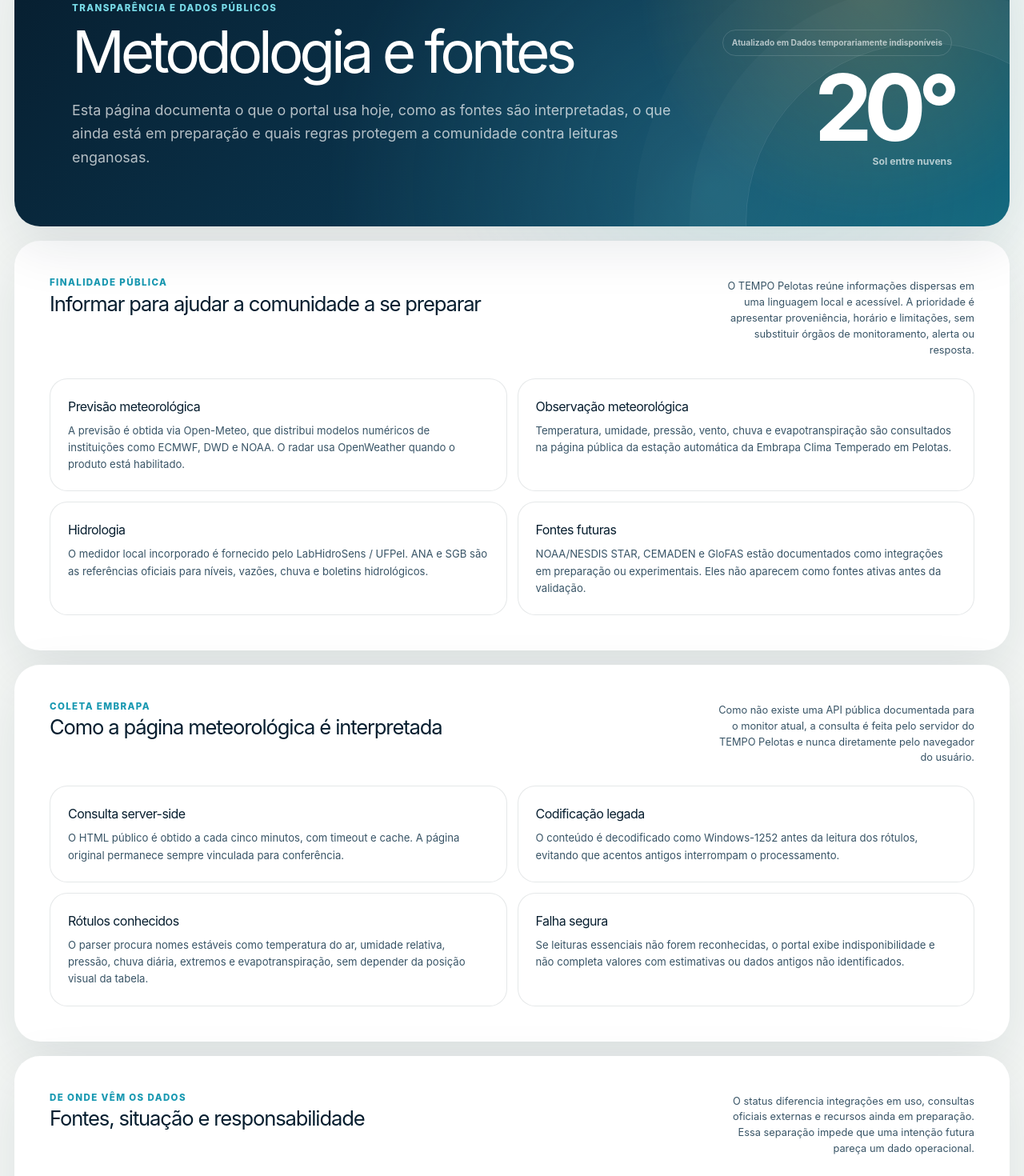
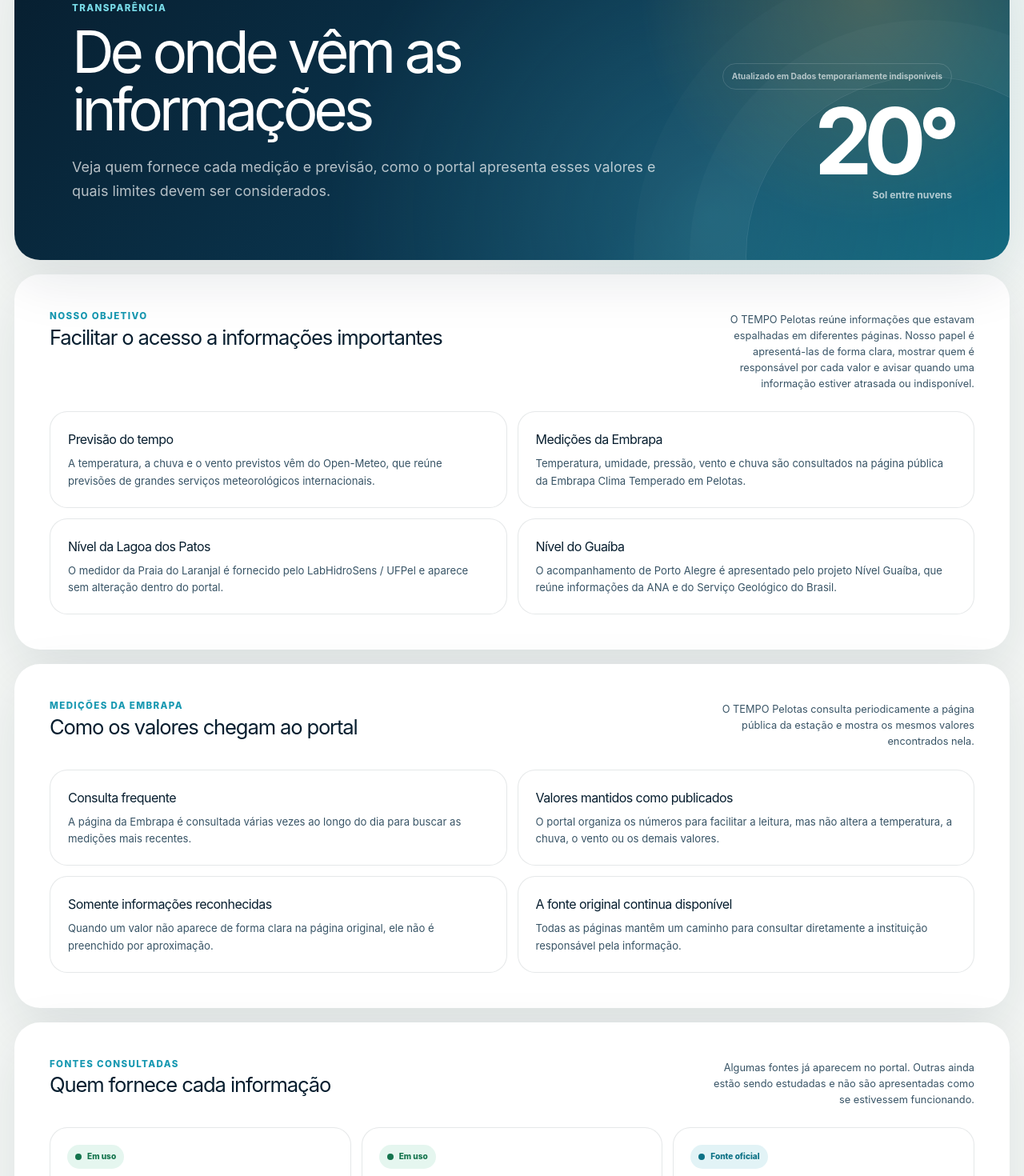
Before and after one commit to agenciamobi/tempopelotas, a Next.js app: page /metodologia in a window 1280 px wide. Shown: the part 180-1650 px from the top of the page at 80% size. Built offline with nearby package versions, Linux system fonts and the light colour scheme; no server answers.

Commit message:
Reescreve página de fontes para linguagem acessível

```diff
--- a/app/metodologia/page.tsx
+++ b/app/metodologia/page.tsx
@@ -11,48 +11,48 @@ import { getPelotasWeather } from "@/lib/weather-service";
 export const revalidate = 600;
 
 export const metadata: Metadata = {
-  title: "Metodologia, fontes e dados do TEMPO Pelotas",
+  title: "De onde vêm as informações do TEMPO Pelotas",
   description:
-    "Conheça as fontes meteorológicas e hidrológicas, observações da Embrapa, regras de validação, limitações e endpoints públicos do TEMPO Pelotas.",
+    "Saiba de onde vêm a previsão, as medições da Embrapa, o nível da lagoa e as informações sobre o Guaíba.",
   alternates: { canonical: "/metodologia" },
   openGraph: {
-    title: "Metodologia e fontes do TEMPO Pelotas",
+    title: "Fontes das informações do TEMPO Pelotas",
     description:
-      "Transparência sobre previsão, observações meteorológicas, nível da lagoa, radar e integrações hidrológicas.",
+      "Veja quem fornece cada informação e quais cuidados o portal toma antes de exibi-la.",
     url: "/metodologia",
   },
 };
 
 const validationRules = [
   {
-    title: "Origem identificada",
+    title: "Sempre mostramos a fonte",
     description:
-      "Cada informação deve manter instituição responsável, fonte original, horário de consulta e local de referência.",
+      "Cada informação deve indicar quem é responsável pela medição ou previsão e quando ela foi atualizada.",
   },
   {
-    title: "Sem regressão de horário",
+    title: "Uma leitura antiga não substitui uma nova",
     description:
-      "Ao persistir séries próprias, uma leitura mais antiga não deve substituir a última medição válida conhecida.",
+      "Quando guardamos valores anteriores, impedimos que uma informação mais velha apareça como se fosse a mais recente.",
   },
   {
-    title: "Valores hidrológicos válidos",
+    title: "Só mostramos valores reconhecidos",
     description:
-      "Quando a API oficial estiver integrada, registros sem nível válido serão descartados e dados de chuva não serão tratados como nível do corpo hídrico.",
+      "Quando um número não pode ser confirmado, ele é ignorado e a página informa que a medição está indisponível.",
   },
   {
-    title: "Observação separada de previsão",
+    title: "Medição e previsão são diferentes",
     description:
-      "Dados medidos, resultados de modelos numéricos e alertas oficiais permanecem identificados como categorias diferentes.",
+      "O que foi medido por uma estação aparece separado do que está previsto para as próximas horas ou dias.",
   },
   {
-    title: "Falha visível",
+    title: "Falhas ficam visíveis",
     description:
-      "Sensor atrasado, indisponibilidade da fonte, mudança no HTML ou uso de contingência deve ser informado sem apresentar estimativa como medição real.",
+      "Quando uma estação atrasa, uma página fica fora do ar ou uma informação não pode ser lida, o visitante é avisado.",
   },
   {
-    title: "Sem alerta inventado",
+    title: "Não criamos alertas oficiais",
     description:
-      "O portal não cria cotas locais de atenção, alerta ou inundação sem documentação técnica da autoridade responsável.",
+      "O portal não inventa marcas de risco para bairros e não substitui os avisos da Defesa Civil e das autoridades responsáveis.",
   },
 ];
 
@@ -61,10 +61,10 @@ export default async function MetodologiaPage() {
 
   const techArticleSchema = {
     "@context": "https://schema.org",
-    "@type": "TechArticle",
-    headline: "Metodologia, fontes e proveniência do TEMPO Pelotas",
+    "@type": "Article",
+    headline: "Fontes das informações do TEMPO Pelotas",
     description:
-      "Documentação pública sobre dados meteorológicos e hidrológicos utilizados pelo portal.",
+      "Explicação pública sobre a origem e os cuidados adotados com as informações exibidas no portal.",
     url: absoluteUrl("/metodologia"),
     inLanguage: "pt-BR",
     dateModified: new Date().toISOString(),
@@ -77,9 +77,9 @@ export default async function MetodologiaPage() {
   return (
     <ForecastPageShell
       weather={weather}
-      eyebrow="Transparência e dados públicos"
-      title="Metodologia e fontes"
-      description="Esta página documenta o que o portal usa hoje, como as fontes são interpretadas, o que ainda está em preparação e quais regras protegem a comunidade contra leituras enganosas."
+      eyebrow="Transparência"
+      title="De onde vêm as informações"
+      description="Veja quem fornece cada medição e previsão, como o portal apresenta esses valores e quais limites devem ser considerados."
       currentPath="/metodologia"
     >
       <script
@@ -92,43 +92,39 @@ export default async function MetodologiaPage() {
       <section className="topic-section" aria-labelledby="method-purpose-title">
         <div className="section-heading">
           <div>
-            <span className="eyebrow">Finalidade pública</span>
-            <h2 id="method-purpose-title">Informar para ajudar a comunidade a se preparar</h2>
+            <span className="eyebrow">Nosso objetivo</span>
+            <h2 id="method-purpose-title">Facilitar o acesso a informações importantes</h2>
           </div>
           <p>
-            O TEMPO Pelotas reúne informações dispersas em uma linguagem local e acessível. A
-            prioridade é apresentar proveniência, horário e limitações, sem substituir órgãos de
-            monitoramento, alerta ou resposta.
+            O TEMPO Pelotas reúne informações que estavam espalhadas em diferentes páginas. Nosso papel
+            é apresentá-las de forma clara, mostrar quem é responsável por cada valor e avisar quando uma
+            informação estiver atrasada ou indisponível.
           </p>
         </div>
 
         <div className="methodology-rules-grid">
           <article>
-            <h3>Previsão meteorológica</h3>
+            <h3>Previsão do tempo</h3>
             <p>
-              A previsão é obtida via Open-Meteo, que distribui modelos numéricos de instituições
-              como ECMWF, DWD e NOAA. O radar usa OpenWeather quando o produto está habilitado.
+              A temperatura, a chuva e o vento previstos vêm do Open-Meteo, que reúne previsões de grandes serviços meteorológicos internacionais.
             </p>
           </article>
           <article>
-            <h3>Observação meteorológica</h3>
+            <h3>Medições da Embrapa</h3>
             <p>
-              Temperatura, umidade, pressão, vento, chuva e evapotranspiração são consultados na
-              página pública da estação automática da Embrapa Clima Temperado em Pelotas.
+              Temperatura, umidade, pressão, vento e chuva são consultados na página pública da Embrapa Clima Temperado em Pelotas.
             </p>
           </article>
           <article>
-            <h3>Hidrologia</h3>
+            <h3>Nível da Lagoa dos Patos</h3>
             <p>
-              O medidor local incorporado é fornecido pelo LabHidroSens / UFPel. ANA e SGB são as
-              referências oficiais para níveis, vazões, chuva e boletins hidrológicos.
+              O medidor da Praia do Laranjal é fornecido pelo LabHidroSens / UFPel e aparece sem alteração dentro do portal.
             </p>
           </article>
           <article>
-            <h3>Fontes futuras</h3>
+            <h3>Nível do Guaíba</h3>
             <p>
-              NOAA/NESDIS STAR, CEMADEN e GloFAS estão documentados como integrações em preparação ou
-              experimentais. Eles não aparecem como fontes ativas antes da validação.
+              O acompanhamento de Porto Alegre é apresentado pelo projeto Nível Guaíba, que reúne informações da ANA e do Serviço Geológico do Brasil.
             </p>
           </article>
         </div>
@@ -137,42 +133,37 @@ export default async function MetodologiaPage() {
       <section className="topic-section" aria-labelledby="method-embrapa-title">
         <div className="section-heading">
           <div>
-            <span className="eyebrow">Coleta Embrapa</span>
-            <h2 id="method-embrapa-title">Como a página meteorológica é interpretada</h2>
+            <span className="eyebrow">Medições da Embrapa</span>
+            <h2 id="method-embrapa-title">Como os valores chegam ao portal</h2>
           </div>
           <p>
-            Como não existe uma API pública documentada para o monitor atual, a consulta é feita pelo
-            servidor do TEMPO Pelotas e nunca diretamente pelo navegador do usuário.
+            O TEMPO Pelotas consulta periodicamente a página pública da estação e mostra os mesmos valores encontrados nela.
           </p>
         </div>
 
         <div className="methodology-rules-grid">
           <article>
-            <h3>Consulta server-side</h3>
+            <h3>Consulta frequente</h3>
             <p>
-              O HTML público é obtido a cada cinco minutos, com timeout e cache. A página original
-              permanece sempre vinculada para conferência.
+              A página da Embrapa é consultada várias vezes ao longo do dia para buscar as medições mais recentes.
             </p>
           </article>
           <article>
-            <h3>Codificação legada</h3>
+            <h3>Valores mantidos como publicados</h3>
             <p>
-              O conteúdo é decodificado como Windows-1252 antes da leitura dos rótulos, evitando que
-              acentos antigos interrompam o processamento.
+              O portal organiza os números para facilitar a leitura, mas não altera a temperatura, a chuva, o vento ou os demais valores.
             </p>
           </article>
           <article>
-            <h3>Rótulos conhecidos</h3>
+            <h3>Somente informações reconhecidas</h3>
             <p>
-              O parser procura nomes estáveis como temperatura do ar, umidade relativa, pressão,
-              chuva diária, extremos e evapotranspiração, sem depender da posição visual da tabela.
+              Quando um valor não aparece de forma clara na página original, ele não é preenchido por aproximação.
             </p>
           </article>
           <article>
-            <h3>Falha segura</h3>
+            <h3>A fonte original continua disponível</h3>
             <p>
-              Se leituras essenciais não forem reconhecidas, o portal exibe indisponibilidade e não
-              completa valores com estimativas ou dados antigos não identificados.
+              Todas as páginas mantêm um caminho para consultar diretamente a instituição responsável pela informação.
             </p>
           </article>
         </div>
@@ -181,12 +172,11 @@ export default async function MetodologiaPage() {
       <section className="topic-section" aria-labelledby="method-sources-title">
         <div className="section-heading">
           <div>
-            <span className="eyebrow">De onde vêm os dados</span>
-            <h2 id="method-sources-title">Fontes, situação e responsabilidade</h2>
+            <span className="eyebrow">Fontes consultadas</span>
+            <h2 id="method-sources-title">Quem fornece cada informação</h2>
           </div>
           <p>
-            O status diferencia integrações em uso, consultas oficiais externas e recursos ainda em
-            preparação. Essa separação impede que uma intenção futura pareça um dado operacional.
+            Algumas fontes já aparecem no portal. Outras ainda estão sendo estudadas e não são apresentadas como se estivessem funcionando.
           </p>
         </div>
 
@@ -200,7 +190,7 @@ export default async function MetodologiaPage() {
               <h3>{source.name}</h3>
               <p>{source.description}</p>
               <a href={source.url} target="_blank" rel="noreferrer">
-                Consultar fonte
+                Consultar responsável
                 <span aria-hidden="true">↗</span>
               </a>
             </article>
@@ -211,24 +201,24 @@ export default async function MetodologiaPage() {
       <section className="topic-section" aria-labelledby="method-stations-title">
         <div className="section-heading">
           <div>
-            <span className="eyebrow">Identificação das estações</span>
-            <h2 id="method-stations-title">Pontos de referência hidrológica</h2>
+            <span className="eyebrow">Locais de medição das águas</span>
+            <h2 id="method-stations-title">Pontos acompanhados na região</h2>
           </div>
           <p>
-            Os códigos abaixo são mantidos para rastreabilidade. Um nível em metros ou centímetros só
-            deve ser interpretado dentro da referência técnica da própria estação.
+            Cada ponto possui uma identificação própria. Como os medidores podem usar referências diferentes,
+            o número de uma cidade não deve ser comparado diretamente com o de outra.
           </p>
         </div>
 
         <div className="hydrology-stations-grid">
           {HYDROLOGY_STATIONS.map((station) => (
             <article key={station.code}>
-              <span className="station-code">ANA {station.code}</span>
+              <span className="station-code">Identificação ANA {station.code}</span>
               <small>{station.city}</small>
               <h3>{station.name}</h3>
               <p>{station.role}</p>
               <a href={station.officialUrl} target="_blank" rel="noreferrer">
-                Abrir telemetria
+                Consultar medição oficial
                 <span aria-hidden="true">↗</span>
               </a>
             </article>
@@ -239,12 +229,11 @@ export default async function MetodologiaPage() {
       <section className="topic-section" aria-labelledby="method-validation-title">
         <div className="section-heading">
           <div>
-            <span className="eyebrow">Tratamento e consistência</span>
-            <h2 id="method-validation-title">Regras para não induzir a comunidade ao erro</h2>
+            <span className="eyebrow">Cuidados com as informações</span>
+            <h2 id="method-validation-title">Como evitamos confundir o visitante</h2>
           </div>
           <p>
-            As regras abaixo orientam as integrações meteorológicas, o arquivo próprio e as futuras
-            conexões com APIs hidrológicas oficiais.
+            Estas regras ajudam a separar o que foi medido, o que está previsto e o que ainda não está disponível.
           </p>
         </div>
 
@@ -261,40 +250,34 @@ export default async function MetodologiaPage() {
       <section className="topic-section" aria-labelledby="method-raw-title">
         <div className="section-heading">
           <div>
-            <span className="eyebrow">Acesso aberto</span>
-            <h2 id="method-raw-title">Dados brutos e integração</h2>
+            <span className="eyebrow">Informações públicas</span>
+            <h2 id="method-raw-title">Arquivos disponíveis para consulta</h2>
           </div>
           <p>
-            Os endpoints abaixo são públicos, não exigem autenticação e podem ser usados por
-            pesquisadores, aplicativos e agregadores. O conteúdo informa a fonte e sua situação.
+            Pesquisadores, estudantes e outros projetos também podem consultar os resumos públicos mantidos pelo TEMPO Pelotas.
           </p>
         </div>
 
         <div className="raw-data-grid">
           <a href="/pelotas.json">
             <strong>Resumo de Pelotas</strong>
-            <span>Previsão, observação da Embrapa e referências hidrológicas.</span>
-            <code>/pelotas.json</code>
+            <span>Reúne previsão, medições da Embrapa e informações sobre as águas.</span>
           </a>
           <a href="/api/weather/embrapa">
-            <strong>Observação da Embrapa</strong>
-            <span>Leituras reconhecidas no monitor meteorológico da estação.</span>
-            <code>/api/weather/embrapa</code>
+            <strong>Medições da Embrapa</strong>
+            <span>Apresenta os valores reconhecidos na estação de Pelotas.</span>
           </a>
           <a href="/api/weather">
-            <strong>Previsão normalizada</strong>
-            <span>Estrutura interna utilizada pelas páginas meteorológicas.</span>
-            <code>/api/weather</code>
+            <strong>Previsão do tempo</strong>
+            <span>Reúne temperatura, chuva, vento e previsão para os próximos dias.</span>
           </a>
           <a href="/api/weather/history">
-            <strong>Histórico recente</strong>
-            <span>Série diária de temperatura, chuva e rajadas dos últimos 30 dias.</span>
-            <code>/api/weather/history</code>
+            <strong>Últimos 30 dias</strong>
+            <span>Apresenta temperatura, chuva e rajadas do período recente.</span>
           </a>
           <a href="/feed">
-            <strong>Feed público</strong>
-            <span>JSON Feed 1.1 com resumos para agregadores e automações.</span>
-            <code>/feed</code>
+            <strong>Atualizações do portal</strong>
+            <span>Permite acompanhar as principais informações publicadas pelo TEMPO Pelotas.</span>
           </a>
         </div>
       </section>
@@ -302,27 +285,27 @@ export default async function MetodologiaPage() {
       <section className="topic-section" aria-labelledby="method-limit-title">
         <div className="section-heading">
           <div>
-            <span className="eyebrow">Limitações</span>
-            <h2 id="method-limit-title">O que o portal não faz</h2>
+            <span className="eyebrow">Importante</span>
+            <h2 id="method-limit-title">O portal não substitui as autoridades</h2>
           </div>
         </div>
 
         <div className="lagoon-disclaimer">
-          <strong>Não é um sistema oficial de alerta</strong>
+          <strong>Em situações de risco, siga os avisos oficiais</strong>
           <p>
-            O TEMPO Pelotas não define cotas de inundação, não emite ordem de evacuação e não garante
-            disponibilidade contínua de fontes externas. Em risco iminente, siga exclusivamente as
-            orientações da Defesa Civil e das autoridades competentes.
+            O TEMPO Pelotas não determina quando uma área vai alagar, não emite ordens de saída e não
+            consegue garantir que todas as fontes externas estarão disponíveis o tempo todo. Em risco
+            iminente, siga a Defesa Civil e as autoridades responsáveis.
           </p>
         </div>
 
         <div className="hydrology-home-actions">
           <Link className="hydrology-primary-action" href="/situacao-hidrologica-pelotas">
-            Abrir situação hidrológica
+            Ver situação das águas
             <span aria-hidden="true">→</span>
           </Link>
           <Link className="hydrology-secondary-action" href="/estacao-embrapa-pelotas">
-            Ver estação Embrapa
+            Ver medições da Embrapa
           </Link>
           <Link className="hydrology-secondary-action" href="/">
             Voltar à página inicial
```
